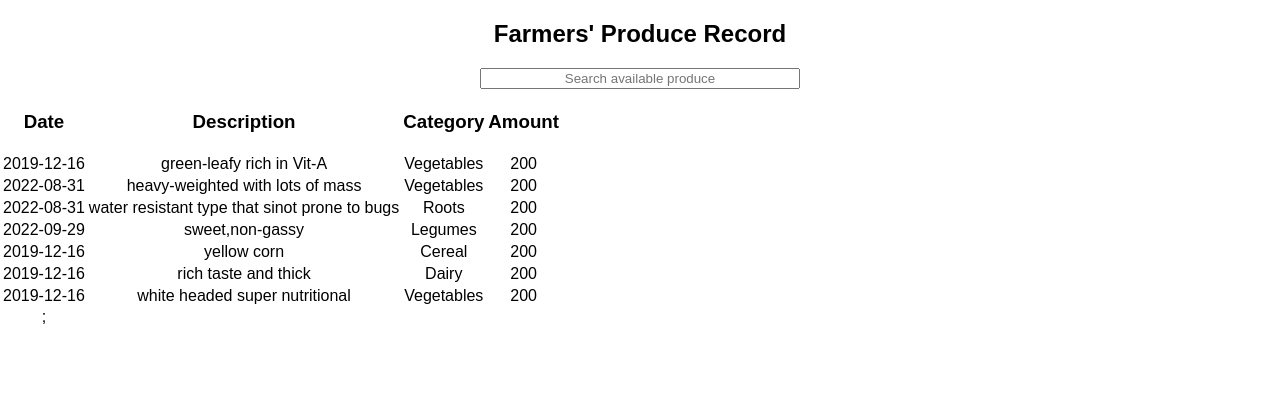
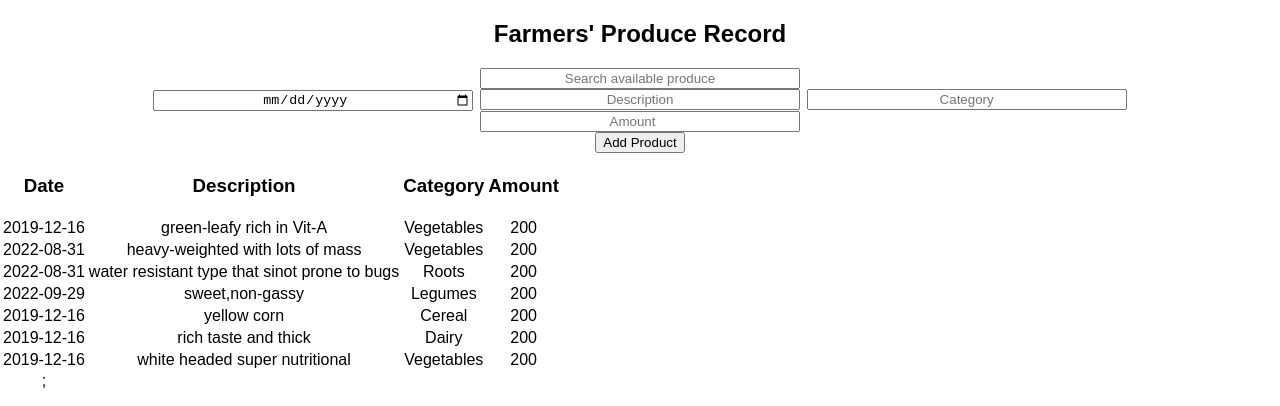
Before and after one commit to Rlynette/Farmers-Market, a React (Create React App) app: page / in a window 1280 px wide. Shown: the top 406 px of the page. Built offline with nearby package versions, Linux system fonts and the light colour scheme; data requests are answered from the project's data file.

Commit message:
render the add form component

```diff
--- a/src/Components/AddProductForm.js
+++ b/src/Components/AddProductForm.js
@@ -1,10 +1,77 @@
-// import React from "react";
-// import Product from "./Product";
+import React, { useState } from "react";
+import Product from "./Product";
 
-// function addProductForm(addProduct){
+function AddProductForm({ addProduct }) {
+  const [productId, setproductId] = useState(15);
+  const [myProduct, setMyProduct ] = useState({
+    date: "",
+    description: "",
+    category: "",
+    amount: "",
+  });
 
-// }
+  function handleSubmit(e) {
+   if( myProduct.date && myProduct.description && myProduct.category && myProduct.amount){
+    e.preventDefault();
+    addProduct(myProduct);
+    setMyProduct({ date: "", description: "", category: "", amount: "" });
+    e.target.reset()
+   }
+   else{
+    e.preventDefault();
+alert(" Incomplete")
+   }
+  }
+  return (
+    <div className="ui segment">
+      <form className="ui form" onSubmit={handleSubmit}>
+        <div className="inline fields">
+          <input
+            type="date"
+            name="date"
+            onChange={(e) =>
+              setMyProduct((prev) => ({ ...prev, date: e.target.value }))
+            }
+          />
+          <input
+            type="text"
+            name="description"
+            placeholder="Description"
+            onChange={(e) =>
+              setMyProduct((prev) => ({
+                ...prev,
+                description: e.target.value,
+                id: setproductId(productId+1)
+              }))
+            }
+          />
+          <input
+            type="text"
+            name="category"
+            placeholder="Category"
+            onChange={(e) =>
+              setMyProduct((prev) => ({
+                ...prev,
+                category: e.target.value,
+              }))
+            }
+          />
+          <input
+            type="number"
+            name="amount"
+            placeholder="Amount"
+            step="0.01"
+            onChange={(e) =>
+              setMyProduct((prev) => ({ ...prev, amount: e.target.value }))
+            }
+          />
+        </div>
+        <button className="ui button" type="submit">
+          Add Product
+        </button>
+      </form>
+    </div>
+  );
+}
 
-
-
-// export default addProductForm;
+export default AddProductForm;
--- a/src/Components/ProductContainer.js
+++ b/src/Components/ProductContainer.js
@@ -1,6 +1,8 @@
 import React, { useEffect, useState } from "react";
 import ProductsList from "./ProductsList";
 import Search from "./Search";
+import AddProductForm from "./AddProductForm";
+import Product from "./Product";
 
 
 function ProductContainer() {
@@ -12,22 +14,23 @@ function ProductContainer() {
       .then((products) => setProducts(products));
 
   }, []);
+  function addProduct(product) {
+    console.log(products);
+    setProducts(prevstate => [...prevstate, product])
+  }
 
   function handleSearch(e) {
     const mySearch = e.target.value
     const updateProduct = products.filter(product => product.name.toLowerCase().includes(mySearch))
     setProducts(updateProduct)
   }
-  // function addProduct(product) {
-  //   console.log(products);
-  //   setProducts(previousState => [...previousState, product])
-  // }
+
   return (
     <div>
       <Search handleSearch={handleSearch} />
+      <AddProductForm addProduct={addProduct} />
       <ProductsList products={products}
       />
-      {/* <addProductForm addProduct={addProduct} /> */}
     </div>
   )
 }
```
